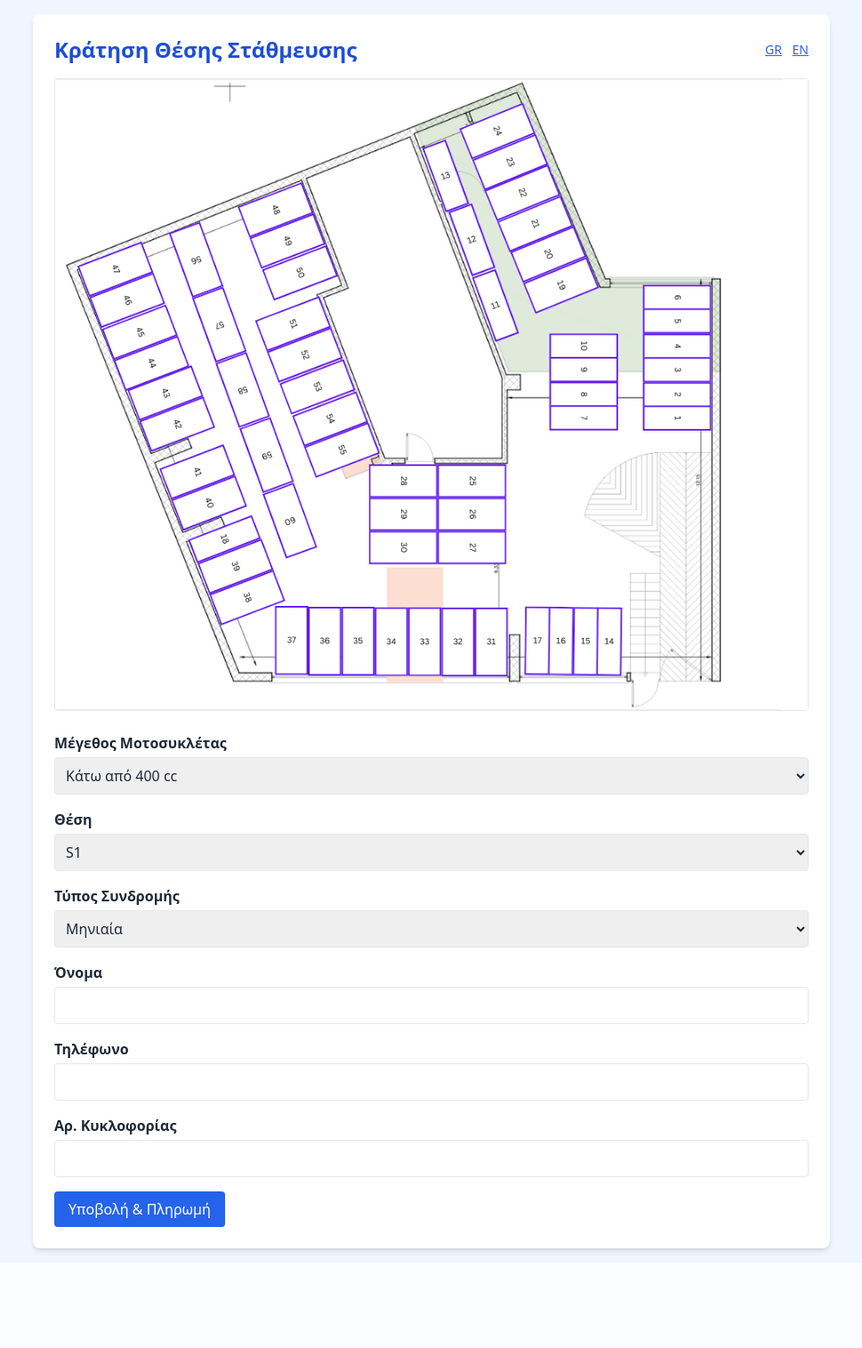
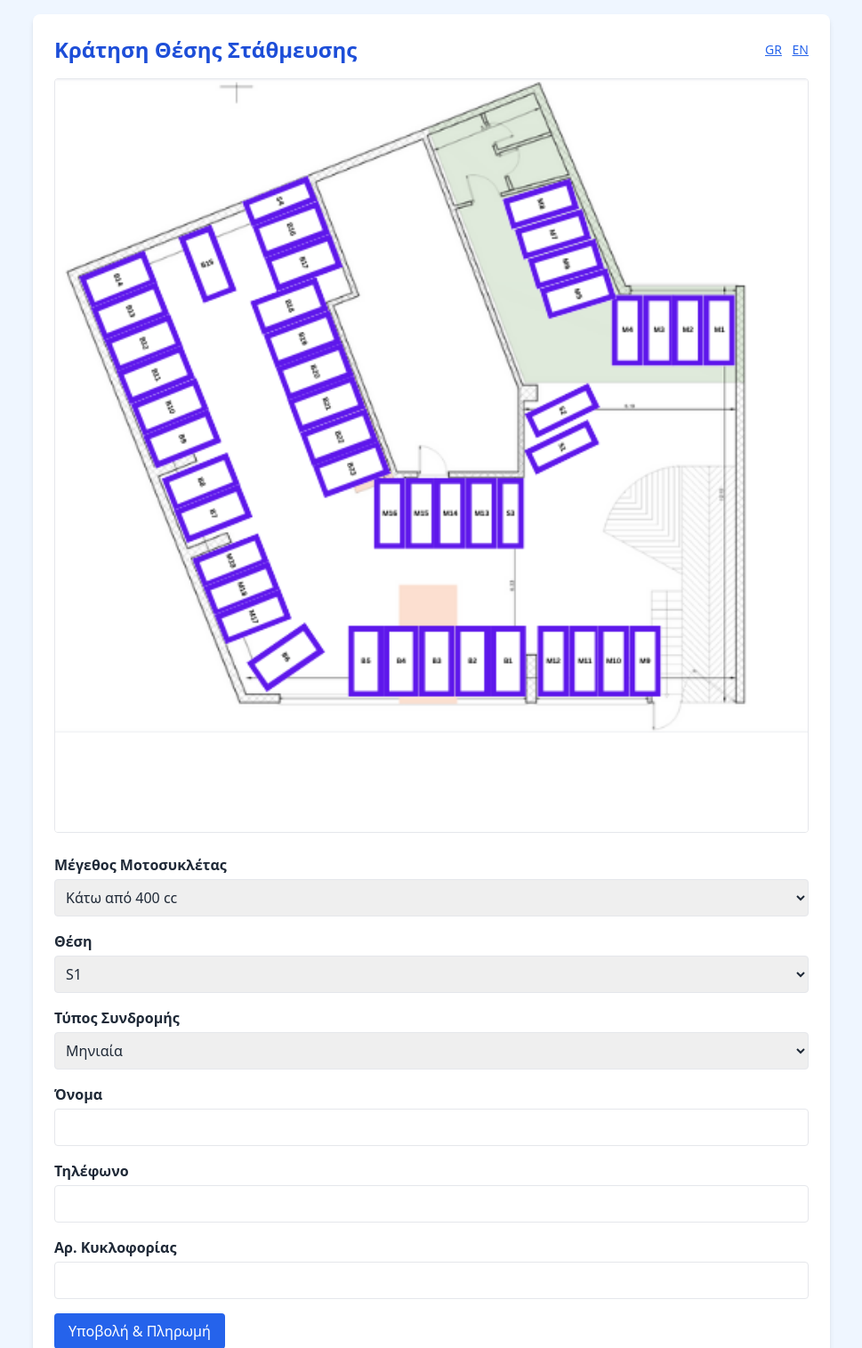
Before and after one commit to TalTuchman/parking-reservation-app, a Flask app: page / in a window 1280 px wide. Shown: the top 1515 px of the page at 89% size, without its empty margins (155-1124 px from the left). Before the commit the page ends 1412 px from the top, so only its background shows below. Run offline with Flask 3, Linux system fonts and the light colour scheme; data comes from the database, SQL or seed files in the repository; some libraries are stand-ins or nearby versions.

Commit message:
change pic and fix index.html bugs

```diff
--- a/templates/index.html
+++ b/templates/index.html
@@ -20,7 +20,7 @@
 
     <!-- Image -->
     <div class="mt-4">
-      <img src="{{ url_for('static', filename='lot2.png') }}" alt="Parking Layout" class="w-full rounded border">
+      <img src="{{ url_for('static', filename='Lot_new.png') }}" alt="Parking Layout" class="w-full rounded border">
     </div>
 
     <!-- Reservation Form -->
@@ -91,7 +91,7 @@
       large : Array.from({length:23},(_,i)=>`B${i+1}`)
     };
 
-    const unavailableSpots = {{ unavailable_spots | tojson }};
+    const unavailableSpots = JSON.parse('{{ unavailable_spots | tojson | safe }}');
 
     function updateSpots() {
       const size = document.getElementById('size').value;
```
Also changed, not shown: static/Lot_new.png (added).
